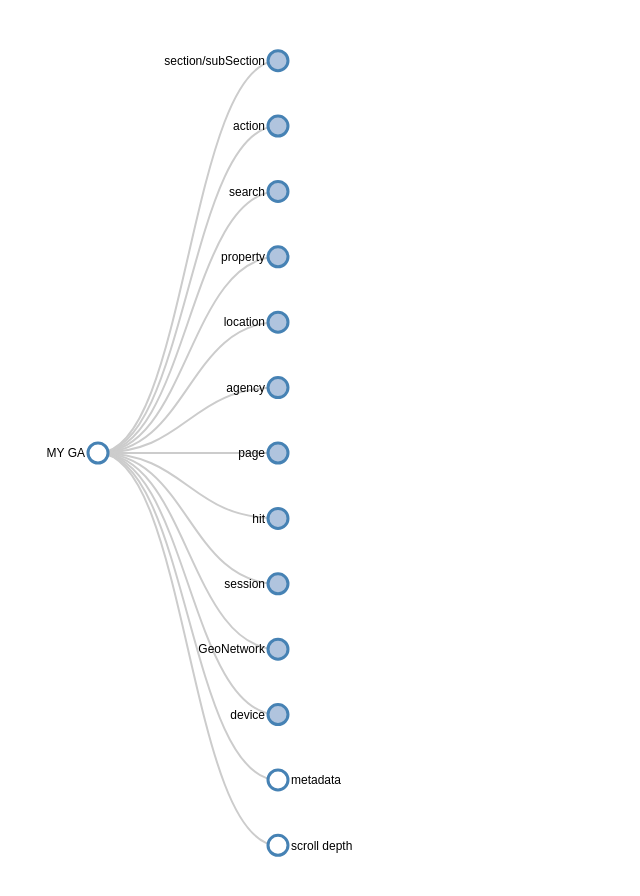
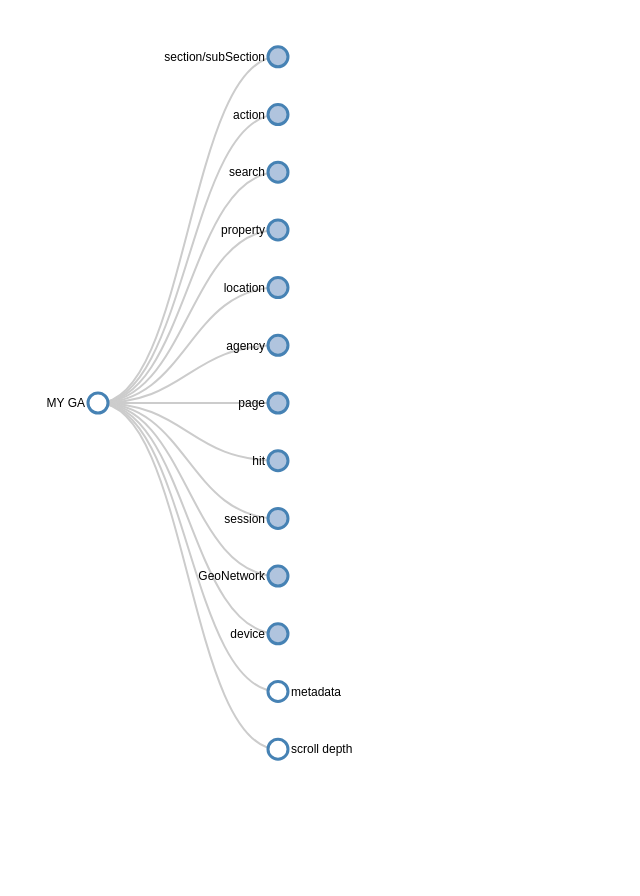
Before and after one commit to 2discover/2discover.github.io, a plain HTML site: page index.html in a window 1280 px wide. Shown: the whole page, without its empty margins (0-640 px from the left). After the commit the page ends 820 px from the top, so only its background shows below. Drawn offline with nearby package versions, Linux system fonts and the light colour scheme.

Commit message:
Update index.html

```diff
--- a/index.html
+++ b/index.html
@@ -33,7 +33,7 @@ var treeData =
 // Set the dimensions and margins of the diagram
 var margin = {top: 20, right: 90, bottom: 30, left: 90},
     width = 1200 - margin.left - margin.right,
-    height = 900 - margin.top - margin.bottom;
+    height = 800 - margin.top - margin.bottom;
 
 // append the svg object to the body of the page
 // appends a 'group' element to 'svg'
```
